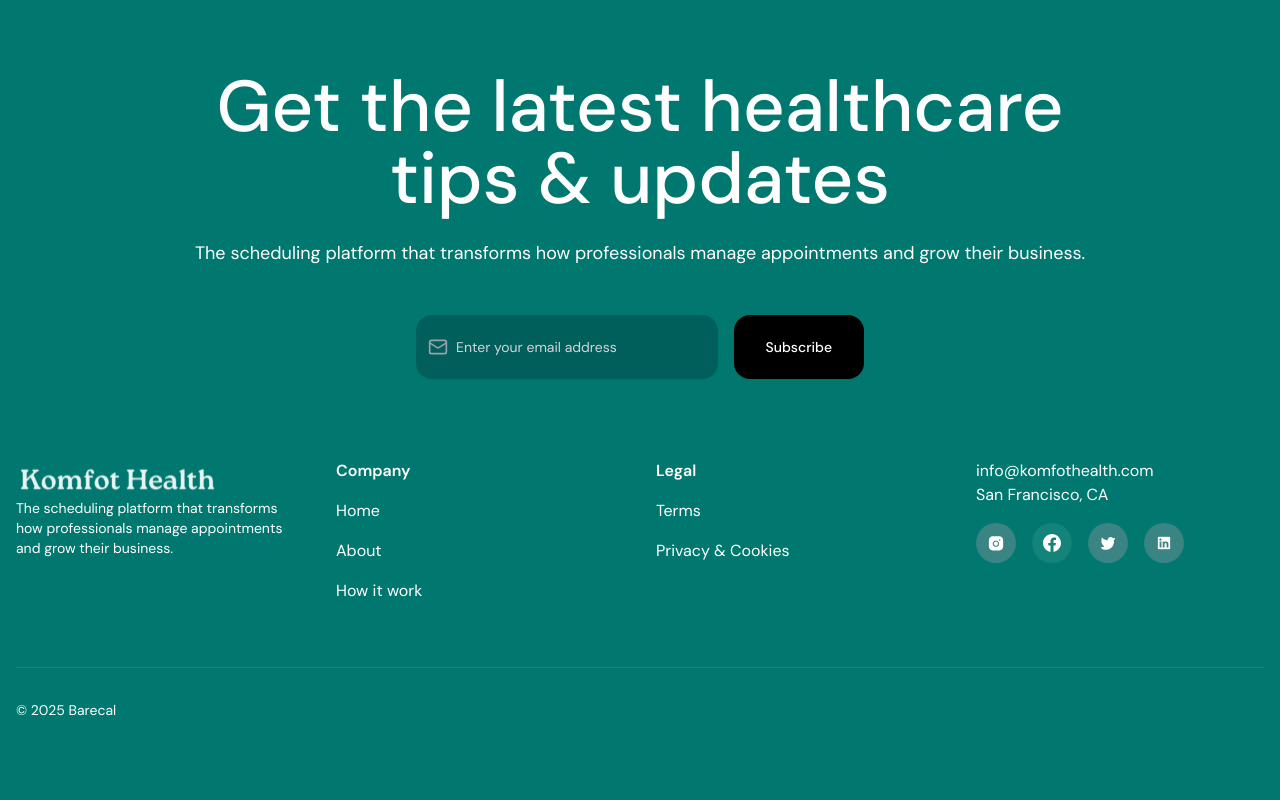
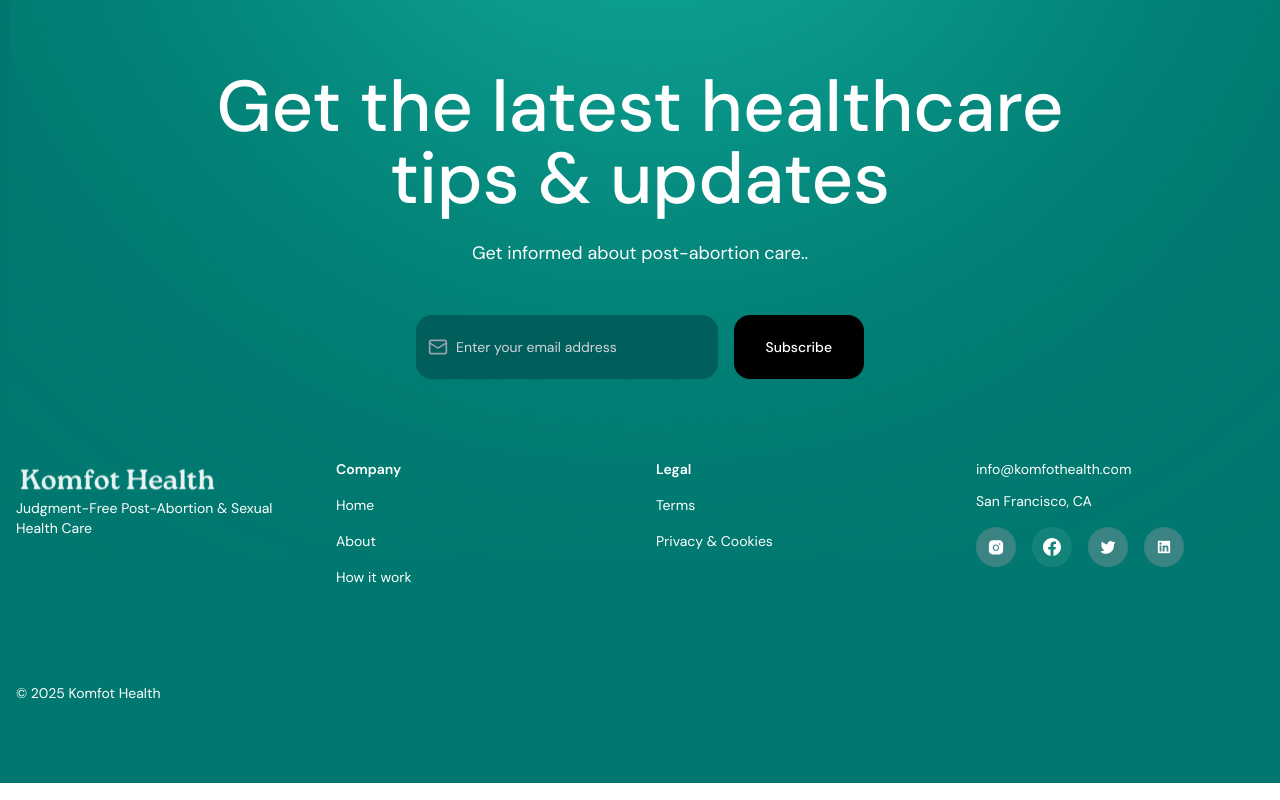
Before and after one commit to Komfot-Health/kh-fe, a Next.js app: page / in a window 1280 px wide. Shown: the part 4842-5642 px from the top of the page. Built offline with nearby package versions, Linux system fonts and the light colour scheme; a web font is replaced by a local one.

Commit message:
render eclipse svg

```diff
--- a/components/site-footer.tsx
+++ b/components/site-footer.tsx
@@ -1,33 +1,37 @@
+"use client";
+
 import Image from "next/image";
 import { Button } from "./ui/button";
 import Balancer from "react-wrap-balancer";
 import { Mail } from "lucide-react";
 import { Input } from "./ui/input";
+import { usePathname } from "next/navigation";
 
 export const SiteFooter = () => {
+ const pathname = usePathname();
+ const isHomePage = pathname === "/";
+
  return (
   <footer className="bg-teal-700 text-white py-20">
+   {isHomePage && (
     <div className="relative">
-    {/* <Image
+     <Image
       alt=""
       width={100}
       height={100}
-     className="w-full absolute top-[-200px] left-[10px] z-[1] hidden lg:block blur-[600]"
+      className="w-full absolute top-[-280px] left-[10px] z-[1] hidden lg:block blur-[600]"
       draggable={false}
       src="/eclipse.svg"
-    /> */}
+     />
     </div>
+   )}
    <div className="container max-w-7xl mx-auto px-4 z-[2] relative">
     <div className="text-center mb-20">
      <h2 className="md:text-7xl text-5xl font-medium mb-6">
       <Balancer>Get the latest healthcare tips & updates</Balancer>
      </h2>
      <p className="text-lg mb-12">
-      <Balancer>
-       The scheduling platform that transforms how professionals manage
-       appointments and grow their business
-      </Balancer>
-      .
+      <Balancer>Get informed about post-abortion care.</Balancer>.
      </p>
      <div className="flex flex-col sm:flex-row gap-4 justify-center max-w-md mx-auto h-16">
       <div className="relative flex-1">
@@ -52,12 +56,11 @@ export const SiteFooter = () => {
        alt="Komfot Health"
       />
       <p className="text-sm">
-       The scheduling platform that transforms how professionals manage
-       appointments and grow their business.
+       Judgment-Free Post-Abortion & Sexual Health Care
       </p>
      </div>
 
-     <div className="space-y-4">
+     <div className="space-y-4 text-sm">
       <h4 className="font-semibold space-y-4">Company</h4>
       <ul className="space-y-4">
        <li>
@@ -78,7 +81,7 @@ export const SiteFooter = () => {
       </ul>
      </div>
 
-     <div className="space-y-4">
+     <div className="space-y-4 text-sm">
       <h4 className="font-semibold space-y-4">Legal</h4>
       <ul className="space-y-4">
        <li>
@@ -95,11 +98,11 @@ export const SiteFooter = () => {
      </div>
 
      <div>
-      <div className="mb-4">
+      <div className="mb-4 text-sm space-y-3">
        <p>info@komfothealth.com</p>
-       <p>San Francisco, CA</p>
+       <address className="not-italic">San Francisco, CA</address>
       </div>
-      <div className="flex space-x-4">
+      <div className="flex space-x-4 space-y-3">
        <a
         href="#"
         className="w-10 h-10 bg-[#2A7A7A] rounded-full flex items-center justify-center hover:bg-[#1A6B6B]"
@@ -138,8 +141,8 @@ export const SiteFooter = () => {
      </div>
     </div>
 
-    <div className="border-t border-[#2A7A7A] mt-16 pt-8">
-     <p className="text-sm">© 2025 Barecal</p>
+    <div className="mt-16 pt-8">
+     <p className="text-sm">&copy; 2025 Komfot Health</p>
     </div>
    </div>
   </footer>
```
Lines whose indentation alone changed are shown as unchanged.
